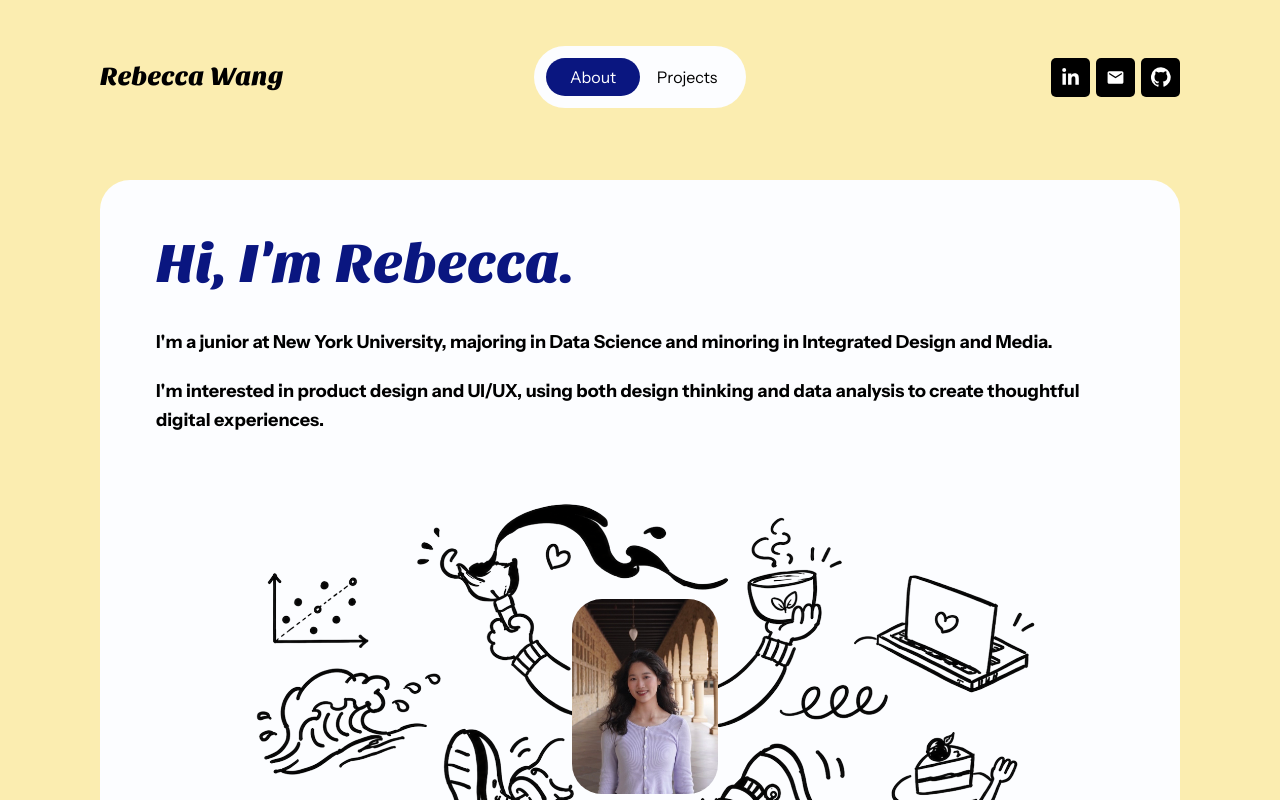
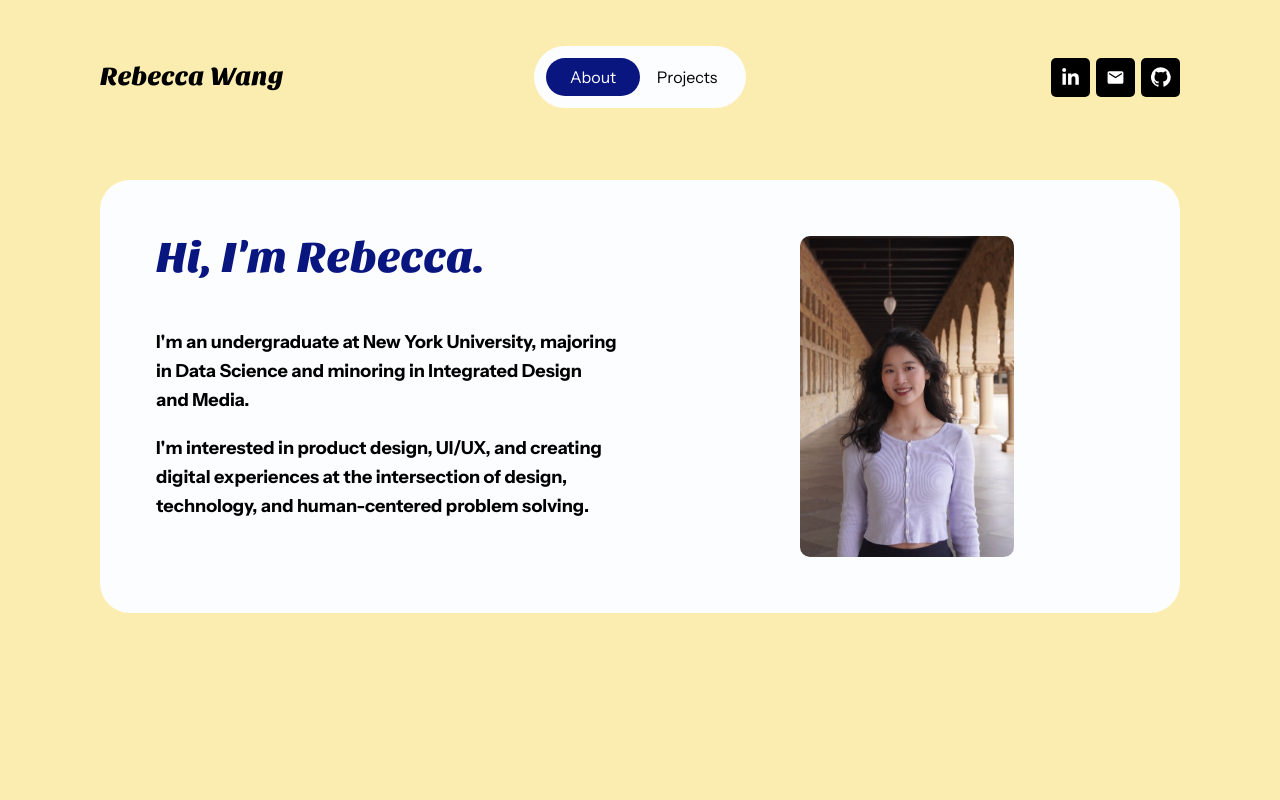
Before and after one commit to rebeccashinyan/portfolio, a Next.js app: page / in a window 1280 px wide. Shown: the top 800 px of the page. Built offline with nearby package versions, Linux system fonts and the light colour scheme; a web font is replaced by a local one.

Commit message:
About page rebuilt as text-left photo-right layout; moved portrait left, centered in right column

```diff
--- a/app/page.tsx
+++ b/app/page.tsx
@@ -9,15 +9,9 @@ export default function Home() {
         id="about"
         title="Hi, I'm Rebecca."
         paragraphs={[
-          "I'm a junior at New York University, majoring in Data Science and minoring in Integrated Design and Media.",
-          "I'm interested in product design and UI/UX, using both design thinking and data analysis to create thoughtful digital experiences.",
+          "I'm an undergraduate at New York University, majoring in Data Science and minoring in Integrated Design and Media.",
+          "I'm interested in product design, UI/UX, and creating digital experiences at the intersection of design, technology, and human-centered problem solving.",
         ]}
-        illustration={{
-          src: "/figma-assets/about-illustration.png",
-          width: 1672,
-          height: 941,
-          alt: "Black line illustration of Rebecca surrounded by design, data, and digital experience sketches.",
-        }}
         portrait={{
           src: "/figma-assets/about-portrait.jpg",
           width: 571,
--- a/components/AboutSection.tsx
+++ b/components/AboutSection.tsx
@@ -11,7 +11,6 @@ type AboutSectionProps = {
   id: string;
   title: string;
   paragraphs: string[];
-  illustration: ImageAsset;
   portrait: ImageAsset;
 };
 
@@ -19,48 +18,40 @@ export function AboutSection({
   id,
   title,
   paragraphs,
-  illustration,
   portrait,
 }: AboutSectionProps) {
   return (
     <section
       id={id}
-      className="mx-auto mt-14 w-[calc(100vw-40px)] max-w-figma-content overflow-hidden rounded-figma-panel bg-portfolio-paper px-6 py-10 sm:w-full sm:px-10 lg:mt-[72px] lg:p-14"
+      className="mx-auto mt-14 w-[calc(100vw-40px)] max-w-figma-content rounded-figma-panel bg-portfolio-paper px-6 py-10 sm:w-full sm:px-10 lg:mt-[72px] lg:p-14"
     >
-      <h1 className="font-brand text-[42px] font-normal leading-none text-portfolio-navy sm:text-[56px]">
+      <div className="flex flex-col gap-10 lg:flex-row lg:items-start lg:justify-between lg:gap-16">
+        <div className="lg:max-w-[470px]">
+          <h1 className="font-brand text-[36px] font-normal leading-none text-portfolio-navy sm:text-[44px]">
             {title}
           </h1>
 
-      <div className="mt-7 space-y-5 break-words text-[17px] font-bold leading-[1.6] sm:text-[18px] lg:mt-9">
+          <div className="mt-8 space-y-5 break-words text-[17px] font-bold leading-[1.6] sm:text-[18px] lg:mt-12">
             {paragraphs.map((paragraph) => (
-          // The intro runs the full width of the panel rather than the site's
-          // 800px measure, so the first paragraph holds one line instead of
-          // dropping two words onto a second.
               <p key={paragraph} className="max-w-none text-pretty">
                 {paragraph}
               </p>
             ))}
           </div>
+        </div>
 
-      <div className="relative mx-auto mt-12 aspect-[941/490] w-full max-w-[847px] overflow-hidden lg:mt-14">
-        <div className="absolute left-[42%] top-[24.7%] z-20 h-[44.1%] w-[17.2%] overflow-hidden rounded-figma-panel bg-portfolio-periwinkle">
+        {/* Centred in the space beside the text rather than pushed against the
+            panel's padding, which is where the design places it. */}
+        <div className="lg:flex lg:flex-1 lg:justify-center">
           <Image
             src={portrait.src}
             alt={portrait.alt}
             width={portrait.width}
             height={portrait.height}
             priority
-            className="h-full w-full object-cover"
+            className="w-[214px] shrink-0 rounded-figma-shot"
           />
         </div>
-        <Image
-          src={illustration.src}
-          alt={illustration.alt}
-          width={illustration.width}
-          height={illustration.height}
-          priority
-          className="absolute left-0 top-0 z-10 h-[108.04%] w-full max-w-none object-fill"
-        />
       </div>
     </section>
   );
```
Lines whose indentation alone changed are shown as unchanged.
